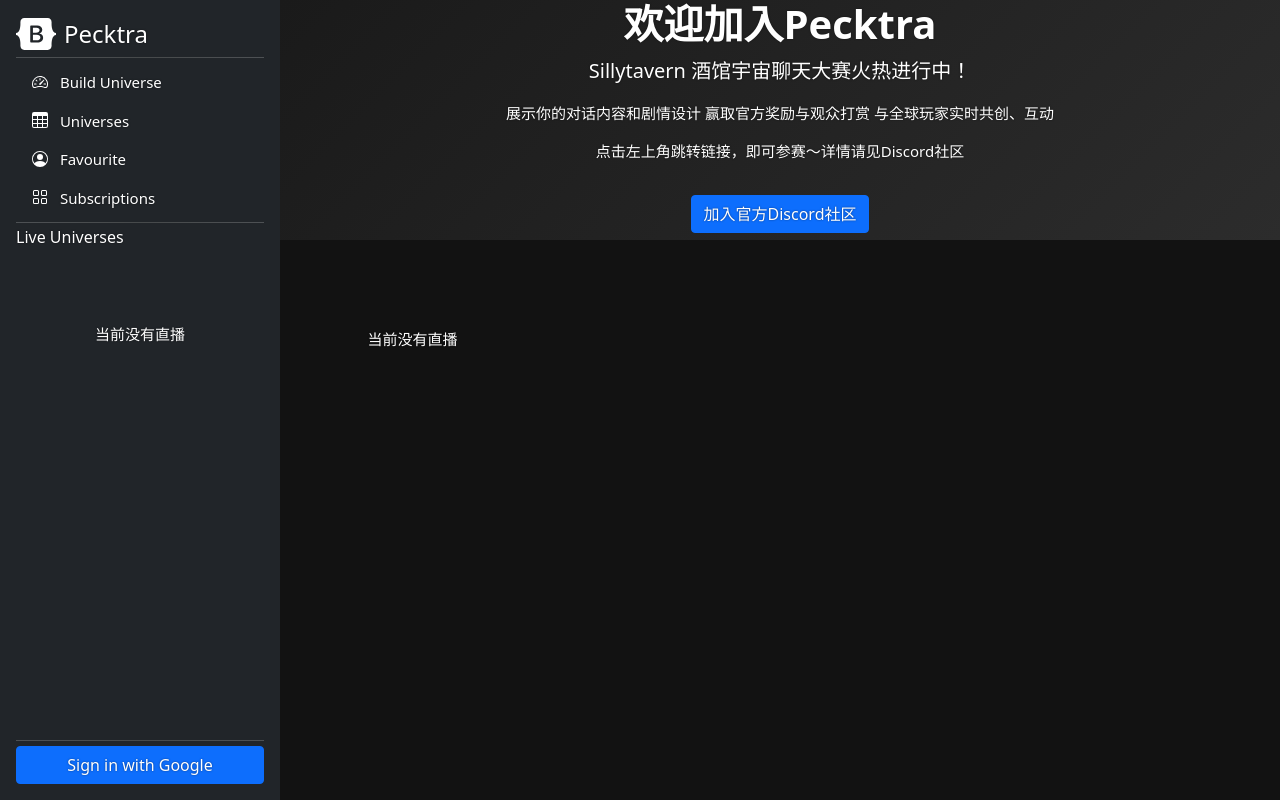
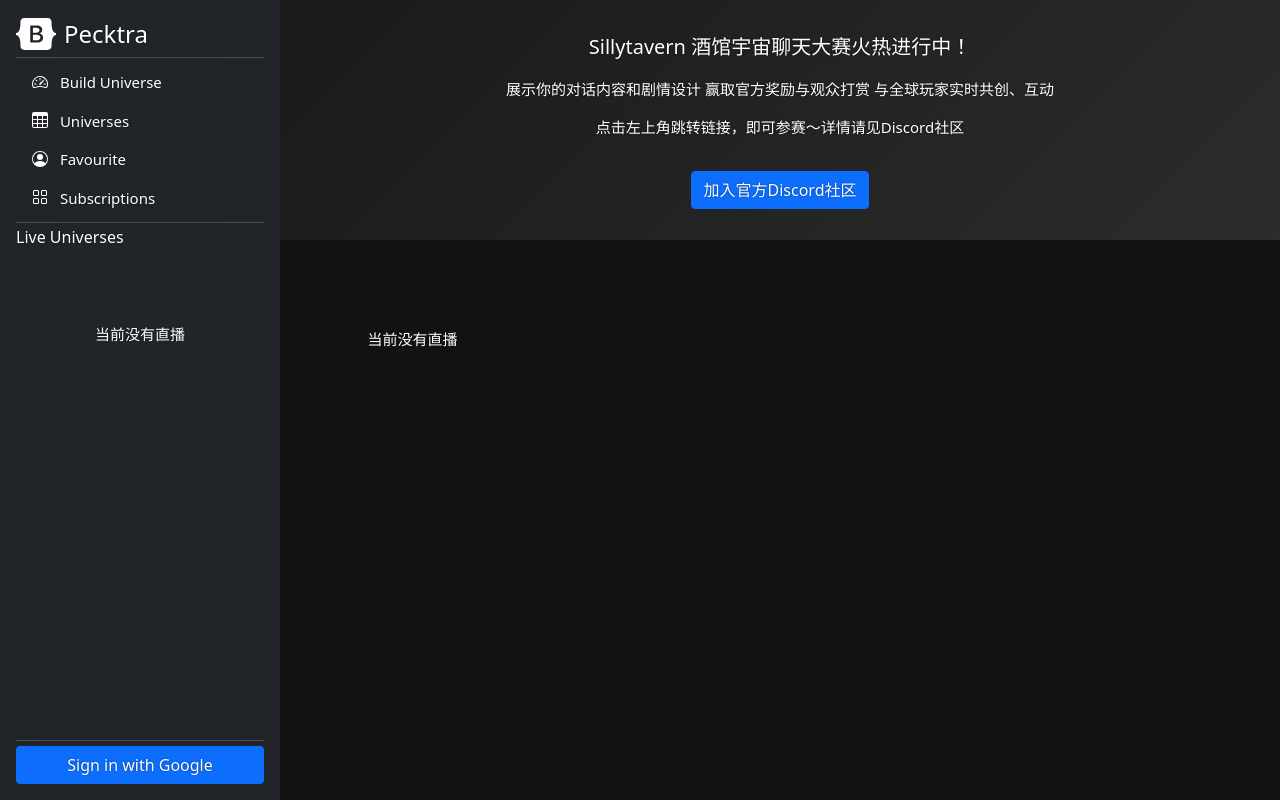
Before and after one commit to pecktra/OnLineDjangoChat, a Django app: page / in a window 1280 px wide. Run offline with Django 5.2, Linux system fonts and the light colour scheme; data that the repository does not hold is empty; some libraries are stand-ins or nearby versions.

Commit message:
update ui

```diff
--- a/chatProject/chatApp/templates/home.html
+++ b/chatProject/chatApp/templates/home.html
@@ -7,7 +7,7 @@
 <div class="homepage-container" id="homepageContainer">
     <div class="homepage-header">
         <div>
-            <h1>欢迎加入Pecktra</h1>
+            <!-- <h1>欢迎加入Pecktra</h1> -->
             <p class="lead">Sillytavern 酒馆宇宙聊天大赛火热进行中！</p>
             <p>展示你的对话内容和剧情设计 赢取官方奖励与观众打赏 与全球玩家实时共创、互动</p>
             <p></p>
```
